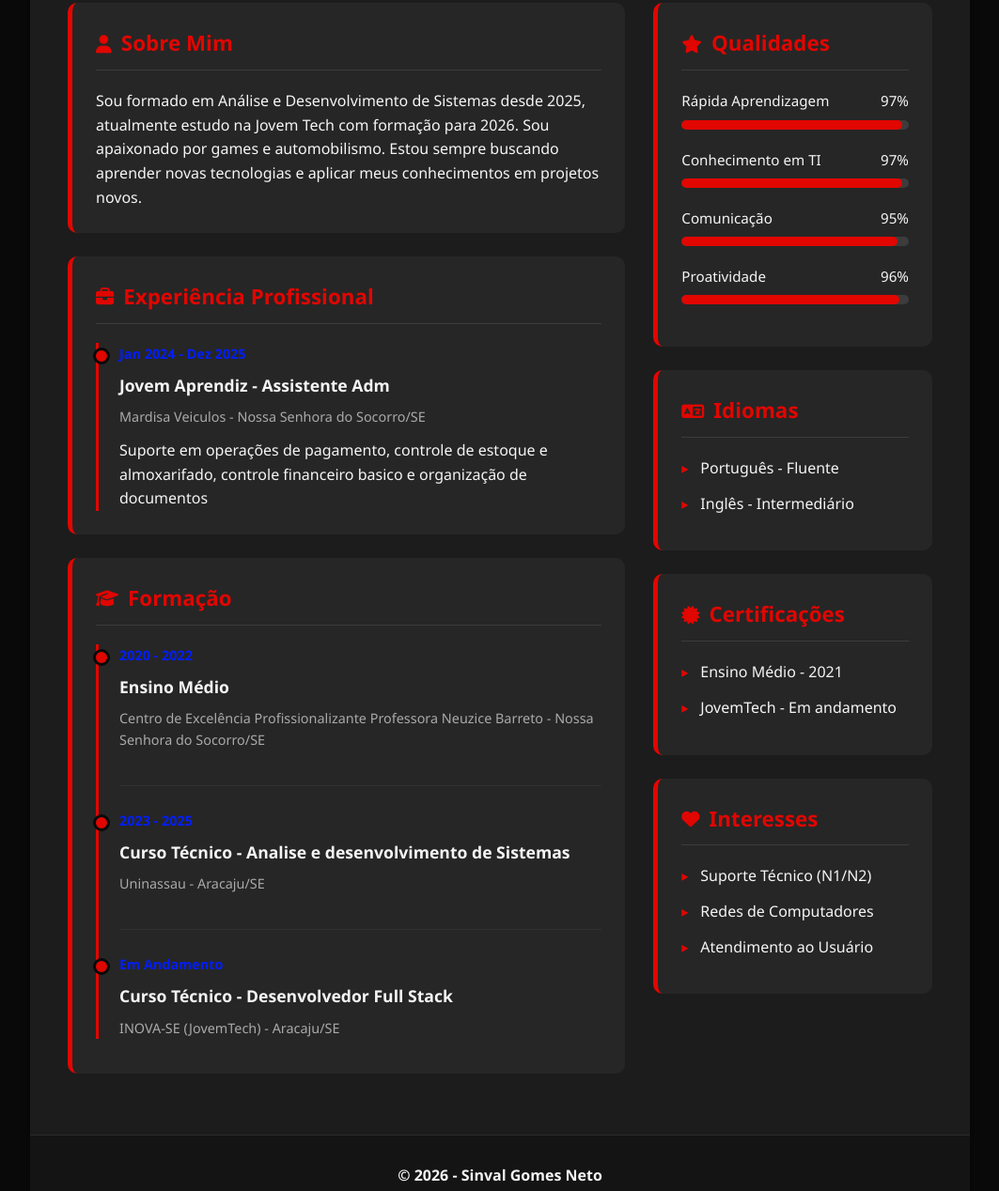
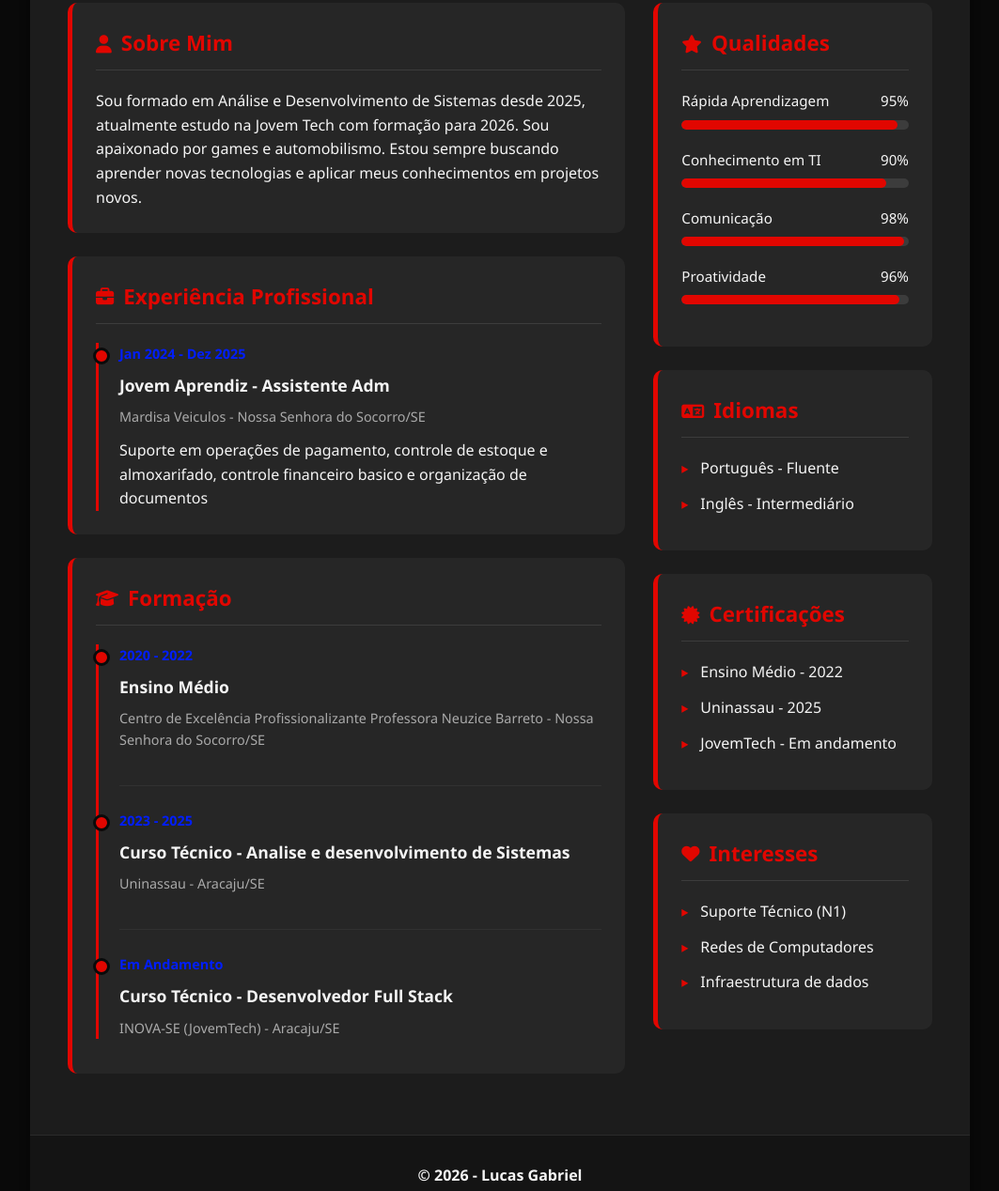
Before and after one commit to lucasgsouz/Jovemtech2025, a plain HTML site: page Portifolio 2.0/lucas.html in a window 1280 px wide. Shown: the part 410-1678 px from the top of the page at 94% size, without its empty margins (108-1171 px from the left). Drawn offline with Linux system fonts and the light colour scheme.

Commit message:
atualizei os restantes das coisas, falta somente o linkedin para atualizar

```diff
--- a/Portifolio 2.0/lucas.html
+++ b/Portifolio 2.0/lucas.html
@@ -92,30 +92,30 @@
             <li class="skill-item">
               <div class="skill-name">
                 <span>Rápida Aprendizagem</span>
-                <span>97%</span>
+                <span>95%</span>
               </div>
               <div class="skill-bar">
-                <div class="skill-level" style="width:97%"></div>
+                <div class="skill-level" style="width:95%"></div>
               </div>
             </li>
 
             <li class="skill-item">
               <div class="skill-name">
                 <span>Conhecimento em TI</span>
-                <span>97%</span>
+                <span>90%</span>
               </div>
               <div class="skill-bar">
-                <div class="skill-level" style="width:97%"></div>
+                <div class="skill-level" style="width:90%"></div>
               </div>
             </li>
 
             <li class="skill-item">
               <div class="skill-name">
                 <span>Comunicação</span>
-                <span>95%</span>
+                <span>98%</span>
               </div>
               <div class="skill-bar">
-                <div class="skill-level" style="width:95%"></div>
+                <div class="skill-level" style="width:98%"></div>
               </div>
             </li>
 
@@ -142,7 +142,8 @@
         <section class="card">
           <h3><i class="fas fa-certificate"></i> Certificações</h3>
           <ul class="simple-list">
-            <li>Ensino Médio - 2021</li>
+            <li>Ensino Médio - 2022</li>
+            <li>Uninassau - 2025</li>
             <li>JovemTech - Em andamento</li>
           </ul>
         </section>
@@ -150,29 +151,28 @@
         <section class="card">
           <h3><i class="fas fa-heart"></i> Interesses</h3>
           <ul class="simple-list">
-            <li>Suporte Técnico (N1/N2)</li>
+            <li>Suporte Técnico (N1)</li>
             <li>Redes de Computadores</li>
-            <li>Atendimento ao Usuário</li>
+            <li>Infraestrutura de dados</li>
           </ul>
         </section>
       </div>
     </main>
 
     <footer class="footer">
-      <p><strong>© <span id="current-year">2025</span> - Sinval Gomes Neto</strong></p>
-      <p><em>"Com grandes poderes vêm grandes responsabilidades."</em></p>
+      <p><strong>© <span id="current-year">2025</span> - Lucas Gabriel</strong></p>
 
       <div class="social-links">
         <a href="https://www.linkedin.com/in/sinval-neto-64b133387/" target="_blank" title="LinkedIn">
           <i class="fab fa-linkedin"></i>
         </a>
-        <a href="https://github.com/tuxinhuu" target="_blank" title="GitHub">
+        <a href="https://github.com/lucasgsouz" target="_blank" title="GitHub">
           <i class="fab fa-github"></i>
         </a>
-        <a href="https://www.instagram.com/eunetxinhu" target="_blank" title="Instagram">
+        <a href="https://www.instagram.com/lusca_ofc__" target="_blank" title="Instagram">
           <i class="fab fa-instagram"></i>
         </a>
-        <a href="mailto:netoart@outlook.com.br" title="Email">
+        <a href="lucasgsouza.fla@gmail.com" title="Email">
           <i class="fas fa-envelope"></i>
         </a>
       </div>
```
